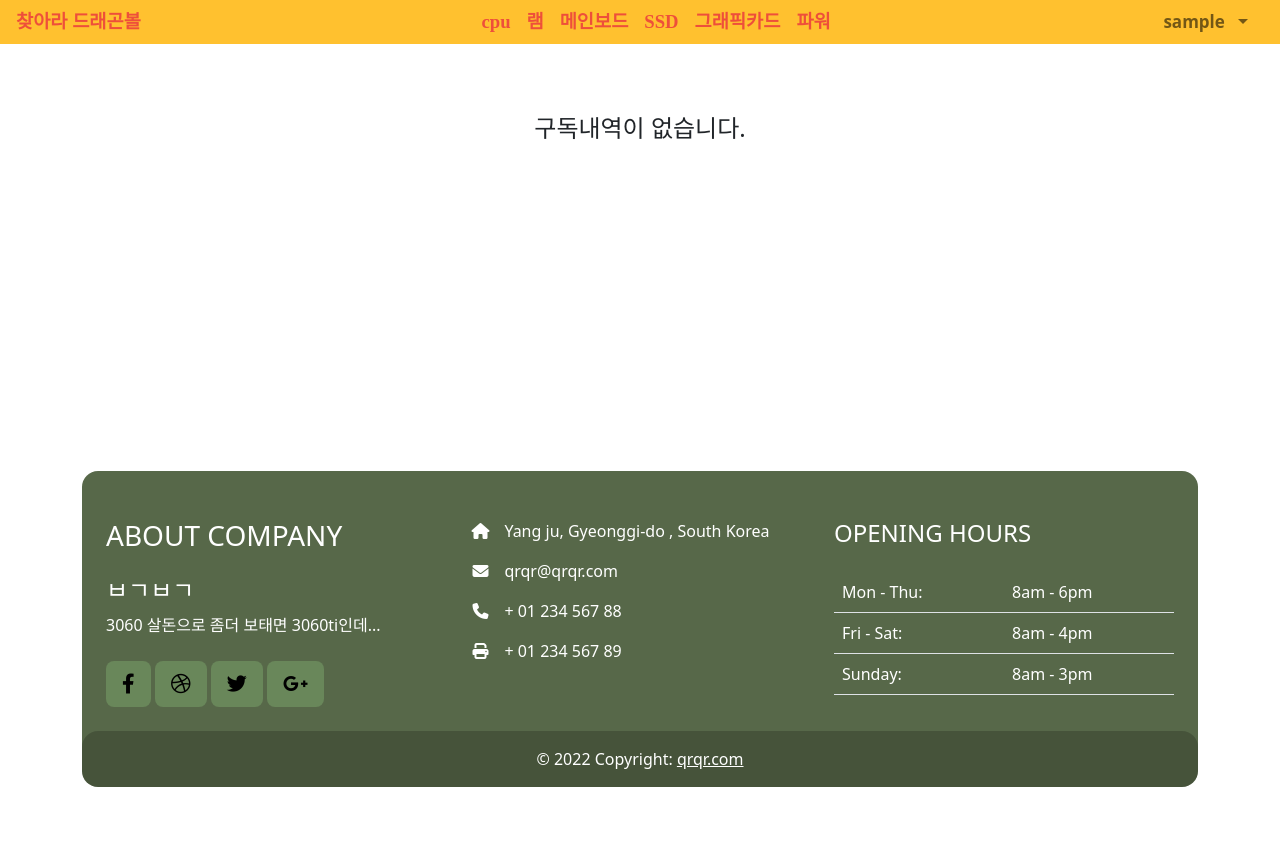
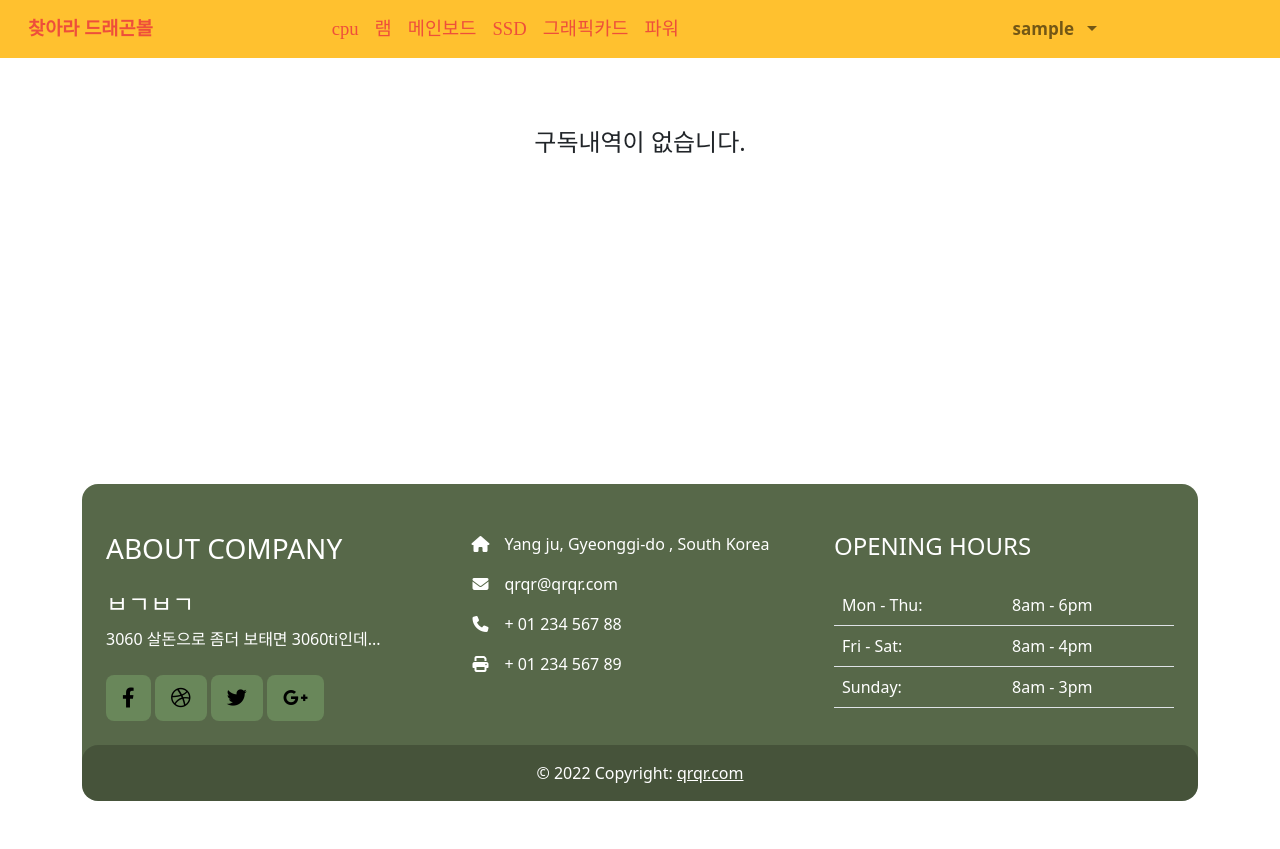
Before and after one commit to woosun/cloudcamp_qrqr, a Django app: page /myguduck/ in a window 1280 px wide. Run offline with Django 4.2, Linux system fonts and the light colour scheme; the visitor is signed in with stand-in values (Sample User, id 1); data that the repository does not hold is empty; parts of the project's set-up code (start-up, migrations or seed data) failed here and were passed over; some libraries are stand-ins or nearby versions; some web fonts are replaced.

Commit message:
상단 반응형 메뉴 구현

```diff
--- a/qrqr_backend/templates/top.html
+++ b/qrqr_backend/templates/top.html
@@ -1,77 +1,51 @@
 {% load static %}
+<style>
+    .nav-item { padding : .5rem .5rem }
+</style>
+<nav class="navbar navbar-expand-lg navbar-light"  style="background-color: #ffc12f;">
+<div class="container-fluid">
+    <a class="navbar-brand ps-3 nav-font" href="/">찾아라 드래곤볼</a>
+    <button class="navbar-toggler" type="button" data-bs-toggle="collapse" data-bs-target="#navbarSupportedContent" aria-controls="navbarSupportedContent" aria-expanded="false" aria-label="Toggle navigation">
+      <span class="navbar-toggler-icon"></span>
+    </button>
+    <div class="collapse navbar-collapse justify-content-between" style="background-color: #ffc12f;" id="navbarSupportedContent">
+        <ul class="navbar-nav navbar-collapse justify-content-center">
+            <li class="nav-item">
+                <a class="top-category-a" href="{% url 'list' category=1 %}">cpu</a>
+            </li>
+            <li class="nav-item">
+                <a class="top-category-a" href="{% url 'list' category=3 %}">램</a>
+            </li>
+            <li class="nav-item">
+                <a class="top-category-a" href="{% url 'list' category=2 %}">메인보드</a>
+            </li>
+            <li class="nav-item">
+                <a class="top-category-a" href="{% url 'list' category=4 %}">SSD</a>
+            </li>
+            <li class="nav-item">
+                <a class="top-category-a" href="{% url 'list' category=5 %}">그래픽카드</a>
+            </li>
+            <li class="nav-item">
+                <a class="top-category-a" href="{% url 'list' category=6 %}">파워</a>
+            </li>
+        </ul>
+        <ul class="navbar-nav navbar-collapse justify-content-center">
             {% if user.is_authenticated %}
-<nav class="sb-topnav navbar navbar-expand navbar-light d-flex justify-content-between"
-     style="background-color: #ffc12f;">
-    <!-- Navbar Brand-->
-    <a class="navbar-brand ps-3 nav-font" href="/">찾아라 드래곤볼</a>
-    <!-- Navbar Search-->
-    <div class="" style="">
-        <table class="table top-category">
-            <thead class="top-thead-border">
-            <tr>
-                <th scope="col" style="border: none;"><a class="top-category-a"
-                                                         href="{% url 'list' category=1 %}">cpu</a></th>
-                <th scope="col" style="border: none;"><a class="top-category-a" href="{% url 'list' category=3 %}">램</a>
-                </th>
-                <th scope="col" style="border: none;"><a class="top-category-a"
-                                                         href="{% url 'list' category=2 %}">메인보드</a></th>
-                <th scope="col" style="border: none;"><a class="top-category-a"
-                                                         href="{% url 'list' category=4 %}">SSD</a></th>
-                <th scope="col" style="border: none;"><a class="top-category-a"
-                                                         href="{% url 'list' category=5 %}">그래픽카드</a></th>
-                <th scope="col" style="border: none;"><a class="top-category-a"
-                                                         href="{% url 'list' category=6 %}">파워</a></th>
-            </tr>
-            </thead>
-        </table>
-    </div>
-    <!-- Navbar-->
-    <ul class="navbar-nav ms-auto ms-md-0 me-3 me-lg-4" style="">
             <li class="nav-item dropdown">
-            <a class="nav-link dropdown-toggle" id="navbarDropdown" href="#" role="button" data-bs-toggle="dropdown"
-               aria-expanded="false" style="font-size:17px"><strong>{{user.username}}</strong>&nbsp&nbsp</a>
+                <a class="nav-link dropdown-toggle" id="navbarDropdown" href="#" role="button" data-bs-toggle="dropdown" aria-expanded="false" style="font-size:17px"><strong>{{user.username}}</strong>&nbsp&nbsp</a>
                 <ul class="dropdown-menu dropdown-menu-end" aria-labelledby="navbarDropdown">
                     <li><a class="dropdown-item" href="/mypage/">마이페이지</a></li>
                     <li><a class="dropdown-item" href="/myguduck/">나의 구독</a></li>
-                <li>
-                    <hr class="dropdown-divider"/>
-                </li>
-                <button class="btn btn-danger" style="text-align:center; width:100%"
-                        onclick="location.href = '{% url 'logout' %}'"> 로그아웃
-                </button>
+                    <li><hr class="dropdown-divider"/></li>
+                    <button class="btn btn-danger" style="text-align:center; width:100%" onclick="location.href = '{% url 'logout' %}'"> 로그아웃</button>
                 </ul>
             </li>
+            {% else %}
+            <li class="nav-item">
+                <button class="btn btn-primary ms-auto ms-md-0 me-3 me-lg-4 " style="text-align:center; background-color:#198754; border:none;"  onclick="location.href = '{% url 'login' %}'"> 로그인 하러가기 </button>
+            </li>
+            {% endif %}
         </ul>
+    </div>
+</div>
 </nav>
-{% else %}
-<nav class="sb-topnav navbar navbar-expand navbar-light d-flex justify-content-between"
-     style="background-color: #ffc12f;">
-    <!-- Navbar Brand-->
-    <a class="navbar-brand ps-3 nav-font" href="/">찾아라 드래곤볼</a>
-    <div class="" style="">
-        <table class="table top-category">
-            <thead class="top-thead-border">
-            <tr>
-                <th scope="col" style="border: none;"><a class="top-category-a"
-                                                         href="{% url 'list' category=1 %}">cpu</a></th>
-                <th scope="col" style="border: none;"><a class="top-category-a"
-                                                         href="{% url 'list' category=2 %}">메인보드</a></th>
-                <th scope="col" style="border: none;"><a class="top-category-a" href="{% url 'list' category=3 %}">램</a>
-                </th>
-                <th scope="col" style="border: none;"><a class="top-category-a"
-                                                         href="{% url 'list' category=4 %}">SSD</a></th>
-                <th scope="col" style="border: none;"><a class="top-category-a"
-                                                         href="{% url 'list' category=5 %}">그래픽카드</a></th>
-                <th scope="col" style="border: none;"><a class="top-category-a"
-                                                         href="{% url 'list' category=6 %}">파워</a></th>
-            </tr>
-            </thead>
-        </table>
-    </div>
-    <!-- Navbar-->
-    <button class="btn btn-primary ms-auto ms-md-0 me-3 me-lg-4 "
-            style="text-align:center; background-color:#198754; border:none;"
-            onclick="location.href = '{% url 'login' %}'"> 로그인 하러가기
-    </button>
-</nav>
-{% endif %}
```
Lines whose indentation alone changed are shown as unchanged.
